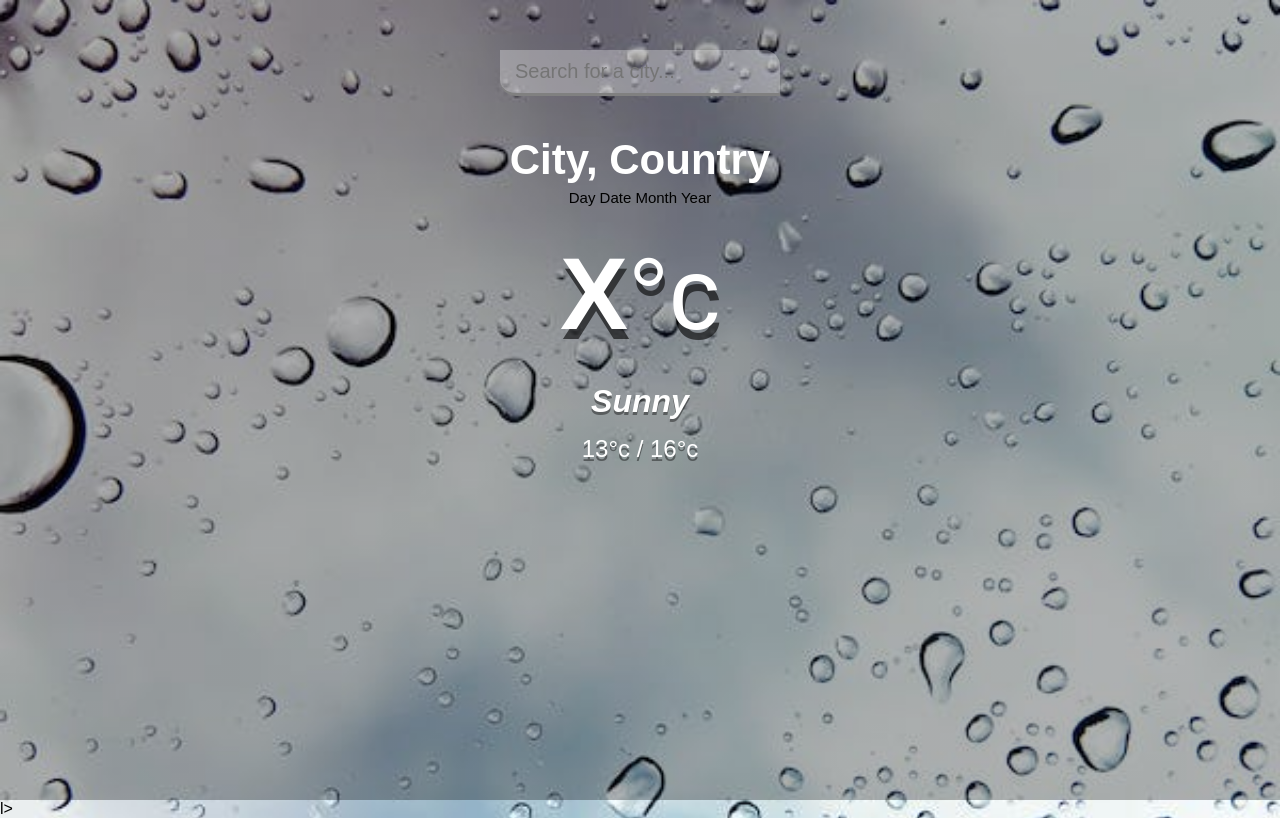
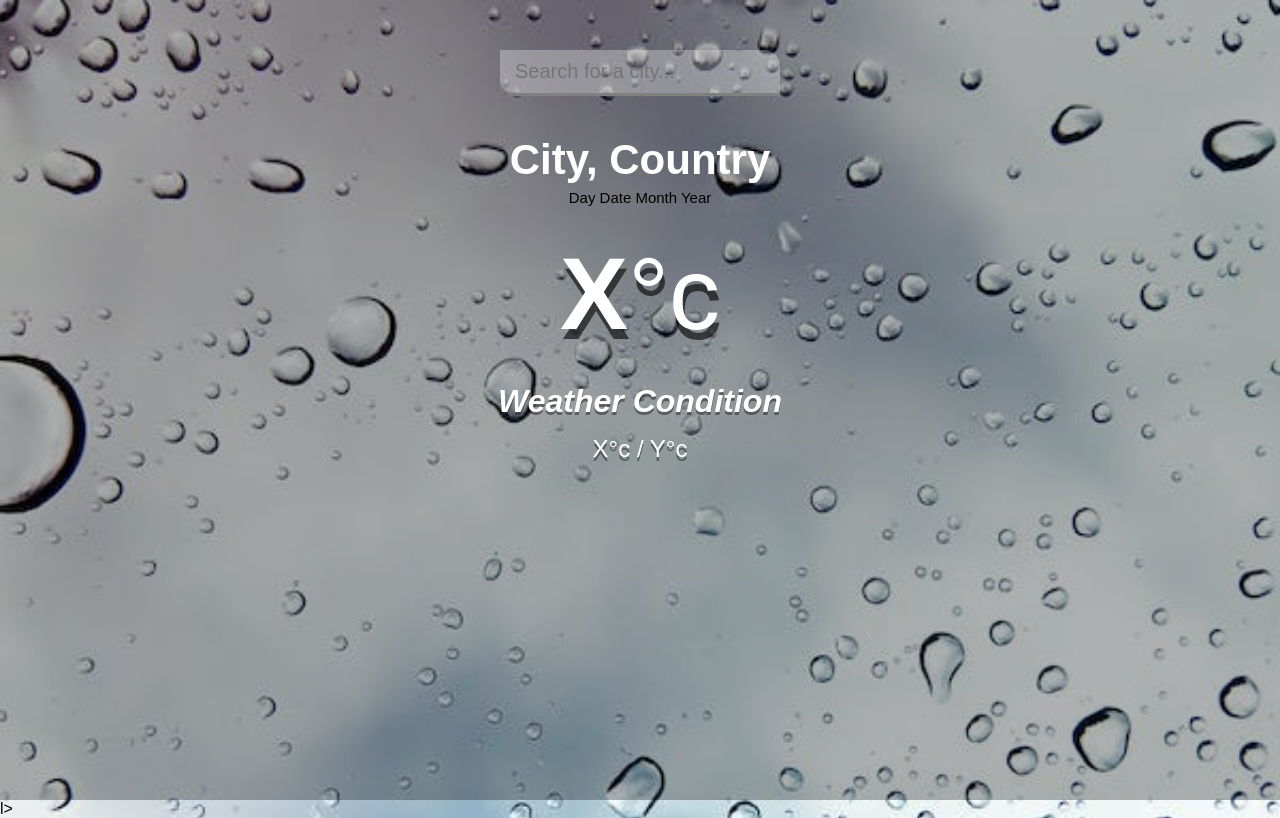
Before and after one commit to Saipriyanka-dasari/WEATHER, a plain HTML site: page index.html in a window 1280 px wide. Drawn offline with Linux system fonts and the light colour scheme.

Commit message:
Update index.html

```diff
--- a/index.html
+++ b/index.html
@@ -18,8 +18,8 @@
             </section>
             <div class="current">
                 <div class="temp">X<span>°c</span></div>
-                <div class="weather">Sunny</div>
-                <div class="hi-low">13°c / 16°c</div>
+                <div class="weather">Weather Condition</div>
+                <div class="hi-low">X°c / Y°c</div>
             </div>
         </main>
     </div>
```
